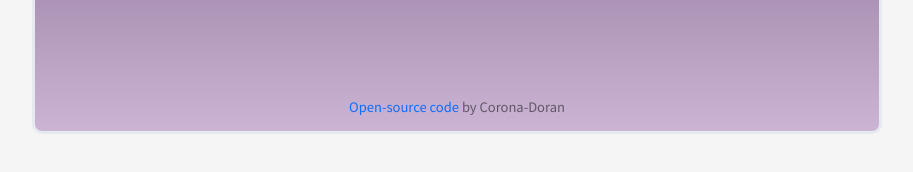
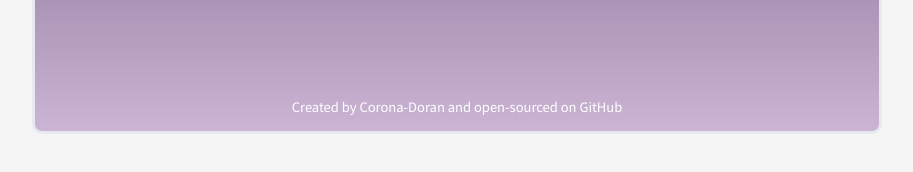
Before and after one commit to Newadventure2022/SheCodes-Plus-Final-Project-, a plain HTML site: page index.html in a window 1280 px wide. Shown: the part 628-800 px from the top of the page, without its empty margins (183-1096 px from the left). Drawn offline with nearby package versions, Linux system fonts and the light colour scheme; no server answers.

Commit message:
Updated the footer

```diff
--- a/index.html
+++ b/index.html
@@ -82,10 +82,13 @@
             </P>
 
             <div class="weather-forecast" id="forecast"></div>
-            <footer>
-                <a href="https://github.com/Newadventure2022/Celias-Projects-for-SheCodes" target="_blank"
-                    class="Visit">Open-source code <span class="my-name">
-                        by Corona-Doran</span></a>
+            <footer>Created by
+                <a href="https://celia-corona-doran2023.netlify.app/" target="_blank" title="Link to my portfolio"
+                    class="footer-links"><span class="my-name">
+                        Corona-Doran</span></a> and open-sourced on
+                <a href="https://github.com/Newadventure2022/SheCodes-Plus-Final-Project-/tree/main" target="_blank"
+                    class="footer-links"> <span class="my-name">
+                        GitHub</span></a>
             </footer>
 
         </div>
--- a/style.css
+++ b/style.css
@@ -54,6 +54,13 @@ footer {
   clear: both;
   position: relative;
   margin-top: 100px;
+  transition: all 100ms ease-in-out;
+}
+.my-name {
+  color: #fff;
+}
+.my-name:hover {
+  color: #20002c;
 }
 
 .container {
@@ -197,7 +204,6 @@ input[type="submit"]:hover {
   padding-right: 24px;
   border-color: transparent;
   background-color: rgba(255, 255, 255, 0.2);
-
   color: #fff;
   font-size: 14px;
   margin-left: 8px;
@@ -276,10 +282,6 @@ span.elements {
   border-radius: 8px;
   border: solid 1px rgba(255, 255, 255, 0.5);
 }
-.my-name {
-  color: #000;
-  opacity: 0.5;
-}
 
 @media only screen and (max-width: 600px) {
   input[type="search"] {
```
